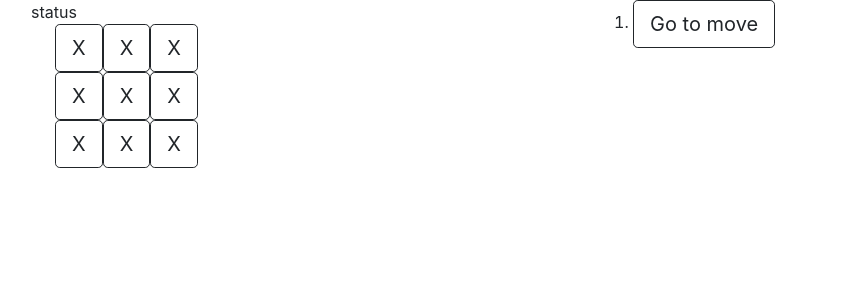
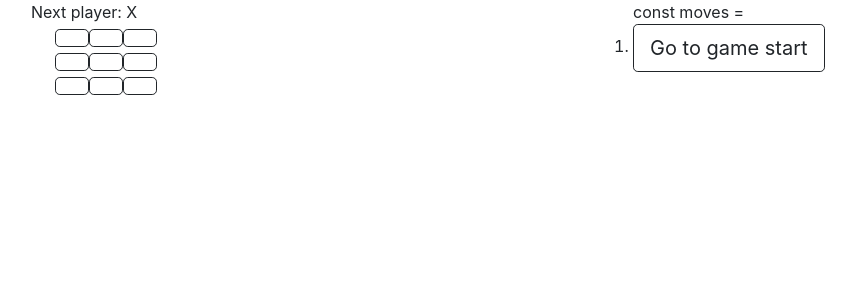
Before and after one commit to Johanna645/ristinolla, a React (Create React App) app: page / in a window 1280 px wide. Shown: the top 300 px of the page, without its empty margins (51-907 px from the left). Built offline with nearby package versions, Linux system fonts and the light colour scheme.

Commit message:
remove eslint to allow index as a key

```diff
--- a/src/components/Game.tsx
+++ b/src/components/Game.tsx
@@ -1,18 +1,41 @@
 import React from 'react';
+import { useGameState } from './GameState';
+
+type Value = 'X' | 'O' | null;
+type BoardState = Value[];
+type SquareProps = {
+  value: Value;
+  onClick: () => void;
+};
+type BoardProps = {
+  board: BoardState;
+  onClick: (square: number) => void;
+};
+type LogProps = {
+  history: BoardState[];
+  jumpTo: (step: number) => void;
+};
 
 function Game() {
+  const { gameState, current, xIsNext, jumpTo, winner, handleClick } =
+    useGameState();
+
   return (
     <div>
       <div className="container">
         <div className="row">
           <div className="col">
-            <div>status</div>
+            <div>
+              {winner
+                ? `${winner} has won the game!`
+                : `Next player: ${xIsNext ? 'X' : 'O'}`}
+            </div>
 
-            <Board />
+            <Board board={current} onClick={handleClick} />
           </div>
 
           <div className="col">
-            <Log />
+            <Log history={gameState.history} jumpTo={jumpTo} />
           </div>
         </div>
       </div>
@@ -20,29 +43,36 @@
   );
 }
 
-function Board() {
+function Board({ board, onClick }: BoardProps) {
+  // create properties for a square in the given index
+  const createProps = (square: number): SquareProps => {
+    return {
+      value: board[square],
+      onClick: () => onClick(square),
+    };
+  };
   return (
     <div>
       <div className="container">
-        <div className="row gx-6 gy-6">
+        <div className="row">
           <div className="col">
-            <Square />
-            <Square />
-            <Square />
+            <Square {...createProps(0)} />
+            <Square {...createProps(1)} />
+            <Square {...createProps(2)} />
           </div>
         </div>
         <div className="row">
           <div className="col">
-            <Square />
-            <Square />
-            <Square />
+            <Square {...createProps(3)} />
+            <Square {...createProps(4)} />
+            <Square {...createProps(5)} />
           </div>
         </div>
         <div className="row">
           <div className="col">
-            <Square />
-            <Square />
-            <Square />
+            <Square {...createProps(6)} />
+            <Square {...createProps(7)} />
+            <Square {...createProps(8)} />
           </div>
         </div>
       </div>
@@ -50,23 +80,37 @@
   );
 }
 
-function Square() {
+function Square(props: SquareProps) {
   return (
-    <button type="button" className="btn btn-outline-dark btn-lg">
-      X
+    <button
+      type="button"
+      className="btn btn-outline-dark btn-lg"
+      onClick={props.onClick}
+    >
+      {props.value}
     </button>
   );
 }
 
-function Log() {
+function Log(props: LogProps) {
   return (
     <div>
       <ol>
-        <li>
-          <button type="button" className="btn btn-outline-dark btn-lg">
-            Go to move
-          </button>
-        </li>
+        const moves ={' '}
+        {props.history.map((step, move) => {
+          const desc = move ? 'Go to move #' + move : 'Go to game start';
+          return (
+            <li key={move}>
+              <button
+                type="button"
+                className="btn btn-outline-dark btn-lg"
+                onClick={() => props.jumpTo(move)}
+              >
+                {desc}
+              </button>
+            </li>
+          );
+        })}
       </ol>
     </div>
   );
```
Also changed, not shown: .eslintrc.js (deleted).
